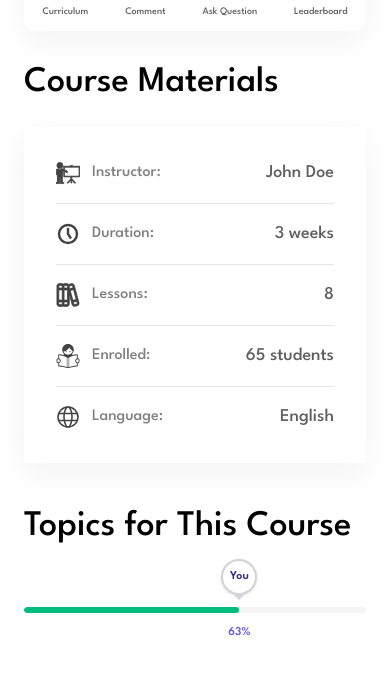
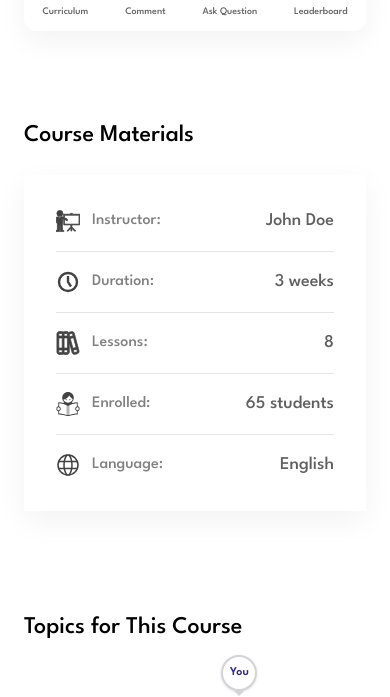
Before and after one commit to fares1233/it-legend-task, a React (Vite) app: page / in a window 390 px wide. Shown: the part 410-1107 px from the top of the page. Built offline with nearby package versions, Linux system fonts and the light colour scheme.

Commit message:
fix responsive problems

```diff
--- a/src/App.jsx
+++ b/src/App.jsx
@@ -1,11 +1,9 @@
 import MainLayout from "./components/MainLayout";
 import Nav from "./components/Nav";
-// import 'bootstrap/dist/css/bootstrap.min.css';
 
 function App() {
  return (
   <>
-    {/* Nav can be here or inside MainLayout, keeping it here for now if they wanted it globally */}
     <Nav/>
     <MainLayout/>
   </>
--- a/src/components/BaseModal.jsx
+++ b/src/components/BaseModal.jsx
@@ -42,7 +42,6 @@ export default function BaseModal({
 
                         {headerContent}
 
-                        {/* Spacer to ensure the header content remains centered */}
                         <div className="w-5"></div>
                     </div>
                 )}
--- a/src/components/Comments.jsx
+++ b/src/components/Comments.jsx
@@ -20,7 +20,7 @@ export default function Comments() {
 
     return (
         <section id="comment-section" className="scroll-mt-[320px] md:scroll-mt-0">
-            <h2 className="font-medium text-4xl mt-12 mb-6 text-primary">
+            <h2 className="font-medium text-2xl md:text-4xl mt-12 mb-6 text-primary">
                 Comments
             </h2>
             <div className="flex flex-col divide-y divide-border mt-4">
--- a/src/components/CourseMaterial.jsx
+++ b/src/components/CourseMaterial.jsx
@@ -52,7 +52,7 @@ export default function CourseMaterial() {
 
     return (
         <section className="text-secondary">
-            <h2 className="font-medium text-4xl mb-6 text-primary ">
+            <h2 className="font-medium text-2xl md:text-4xl mb-6 text-primary">
                 Course Materials
             </h2>
 
--- a/src/components/MainLayout.jsx
+++ b/src/components/MainLayout.jsx
@@ -8,30 +8,25 @@ export default function MainLayout() {
     const [isWide, setIsWide] = useState(false);
 
     return (
-        <div className="min-h-screen bg-background font-sans px-6 mx-auto">
-            <div className="grid grid-cols-1 md:grid-cols-[2fr_1fr] gap-x-[60px] gap-y-6">
-                {/* 1. Video Player */}
+        <div className="min-h-screen bg-background font-sans px-6 mx-auto max-w-[1440px]">
+            <div className="grid grid-cols-1 md:grid-cols-[2fr_1fr] md:grid-rows-[max-content_1fr] gap-x-[60px] gap-y-20">
                 <div
                     className={`transition-all duration-500 sticky top-0 z-40 bg-background pt-4 pb-2 md:pt-0 md:pb-0 md:mt-4 md:relative md:z-auto order-1 md:order-none ${isWide ? "md:col-span-2" : "md:col-span-1"}`}
                 >
                     <CoursePlayer isWide={isWide} setIsWide={setIsWide} />
                 </div>
 
-                {/* 2. Right Sidebar (stays on the right, either next to video or below wide video) */}
                 <div
                     className={`transition-all duration-500 md:col-start-2 order-3 md:order-none ${isWide ? "md:row-start-2" : "md:row-start-1 md:row-span-2"}`}
                 >
                     <RightSide />
                 </div>
 
-                {/* Wrapper to stack elements on desktop without grid gap issues, while allowing reordering on mobile */}
                 <div className="contents md:block md:col-start-1 md:row-start-2">
-                    {/* 3. Left Side Content (course info, tabs, etc. below video) */}
                     <div className="order-2 md:order-none">
                         <LeftSide />
                     </div>
 
-                    {/* 4. Comments (Always at the bottom on mobile) */}
                     <div className="order-4 md:order-none">
                         <Comments />
                     </div>
--- a/src/components/ProgressBar.jsx
+++ b/src/components/ProgressBar.jsx
@@ -1,5 +1,3 @@
-import React from "react";
-
 export default function ProgressBar({ progress = 63 }) {
     return (
         <div className="w-full bg-white py-15">
--- a/src/components/RightSide.jsx
+++ b/src/components/RightSide.jsx
@@ -5,7 +5,7 @@ import ProgressBar from "./ProgressBar";
 export default function RightSide() {
     return (
         <section id="curriculum-section" className="scroll-mt-[320px] md:scroll-mt-0">
-            <h2 className="font-medium text-4xl text-primary mt-5">
+            <h2 className="font-medium text-2xl md:text-4xl text-primary mt-5">
                 Topics for This Course
             </h2>
             <ProgressBar progress={courseData.overallProgressPercent} />
--- a/src/index.css
+++ b/src/index.css
@@ -8,7 +8,6 @@
     --color-primary: #000000;
     --color-secondary: #606060;
     --color-ternary: #808080;
-    /* --color-secondary: #6c6c6c; */
     --color-nav: #f5f9fa;
     --color-btn: #41b69d;
     --color-border: #e5e5e5;
@@ -27,7 +26,6 @@
     --plyr-video-control-color-hover: #000000;
 }
 
-/* Custom Overlaid Big Play Button */
 .plyr__control--overlaid {
     background: #ffffff !important;
     border-radius: 50% !important;
@@ -40,20 +38,18 @@
     box-shadow: 0 10px 30px rgba(0, 0, 0, 0.15) !important;
 }
 
-/* Target the SVG inside the big play button */
 .plyr__control--overlaid svg {
     color: #e54860 !important;
     fill: #e54860 !important;
     width: 36px !important;
     height: 36px !important;
-    margin-left: 6px !important; /* Optical centering for the triangle */
+    margin-left: 6px !important;
 }
 
-/* Add a transparent black layer over the video poster */
 .plyr__poster::before {
     content: '';
     position: absolute;
     inset: 0;
-    background-color: rgba(0, 0, 0, 0.4); /* 40% black overlay */
+    background-color: rgba(0, 0, 0, 0.4);
     z-index: 1;
 }
```
